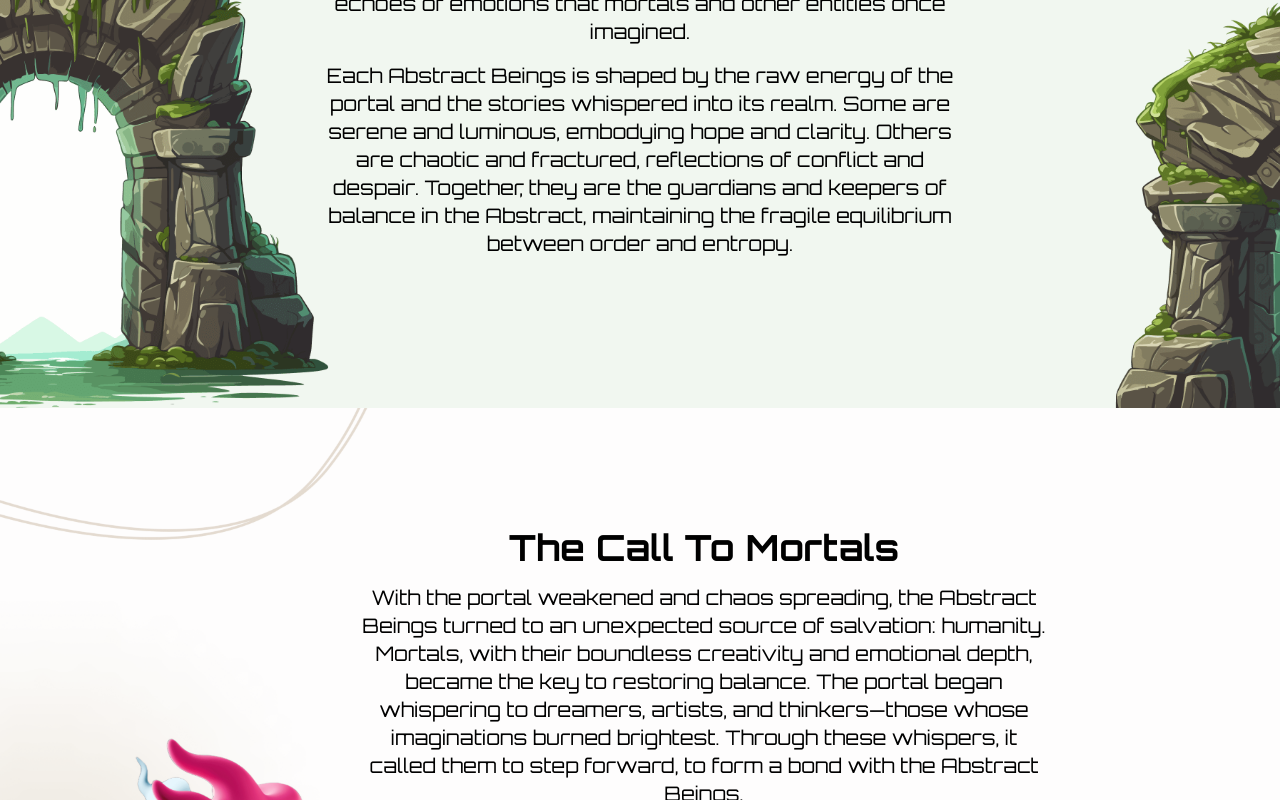
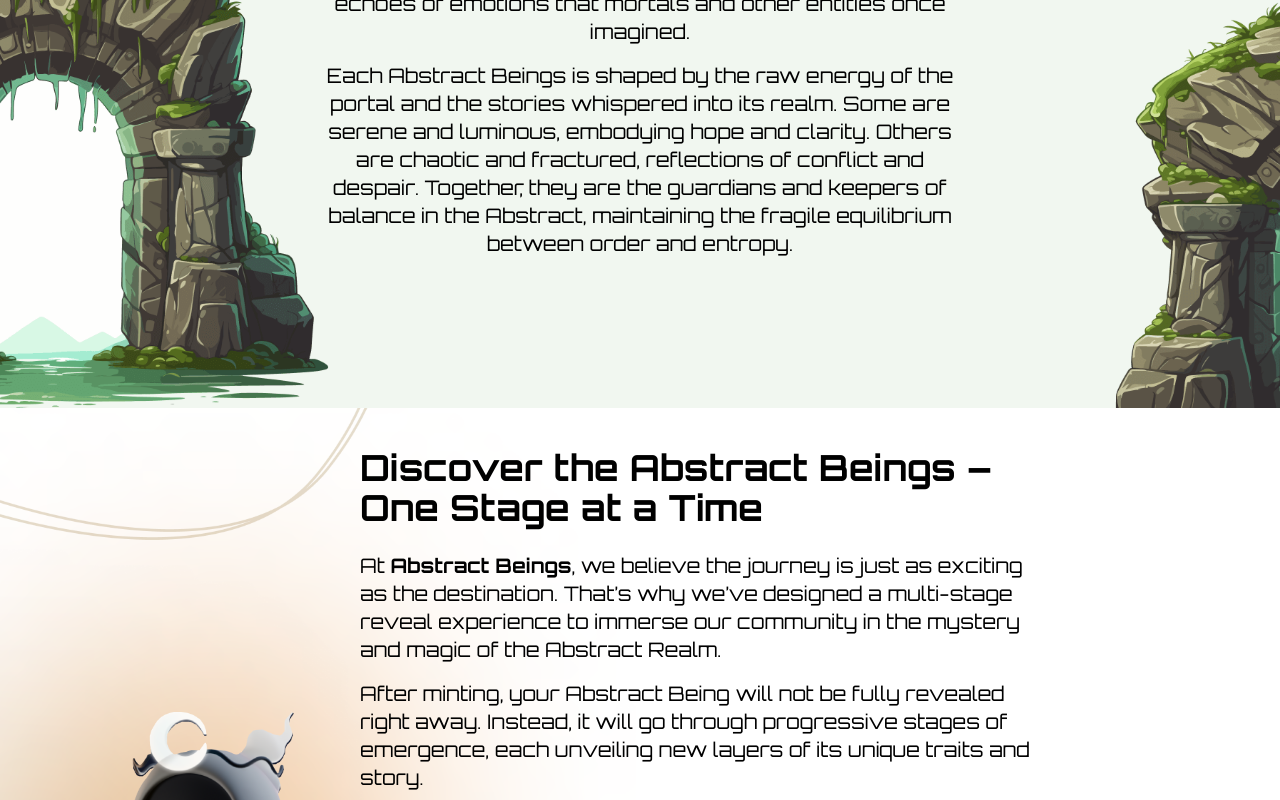
Before and after one commit to nesl-it-dev/Abstract-Beings, a Next.js app: page /landing in a window 1280 px wide. Shown: the part 3593-4393 px from the top of the page. Built offline with nearby package versions, Linux system fonts and the light colour scheme.

Commit message:
fix/mortals section updated

```diff
--- a/components/sections/abstract_collective.tsx
+++ b/components/sections/abstract_collective.tsx
@@ -1,10 +1,10 @@
 "use client";
 
+import Button from "@/components/button/button";
+import { PROJECT_NAME } from "@/utils/constants";
 import { motion } from "framer-motion";
 import Image from "next/image";
-import Button from "@/components/button/button";
 import { BsDiscord, BsTwitter } from "react-icons/bs";
-import { PROJECT_NAME } from "@/utils/constants";
 
 const AbstractCollective = () => {
   return (
@@ -55,10 +55,16 @@ const AbstractCollective = () => {
           <Button
             text="Twitter"
             iconComponent={<BsTwitter className="text-3xl" />}
+            onClick={() =>
+              window.open("https://x.com/Abstract_Beings", "__blank")
+            }
           />
           <Button
             text="Discord"
             iconComponent={<BsDiscord className="text-3xl" />}
+            onClick={() =>
+              window.open("https://discord.gg/XRPj2PxwXs", "__blank")
+            }
           />
         </div>
       </div>
--- a/components/sections/abstract_section.tsx
+++ b/components/sections/abstract_section.tsx
@@ -69,6 +69,9 @@ const AbstractSection = () => {
             text="Discord"
             iconComponent={<FaDiscord className="text-3xl" />}
             width={180}
+            onClick={() =>
+              window.open("https://discord.gg/XRPj2PxwXs", "__blank")
+            }
           />
         </div>
       </div>
@@ -81,7 +84,7 @@ const AbstractSection = () => {
         transition={{ duration: 0.8, ease: "easeInOut" }}
       >
         <Image
-          src="/ghost_3.png"
+          src="/Rotating_Robot.png"
           alt="Abstract Chain Character"
           width={600}
           height={600}
--- a/components/sections/footer.tsx
+++ b/components/sections/footer.tsx
@@ -74,13 +74,17 @@ const Footer = () => {
         {/* Social Icons */}
         <div className="flex space-x-6 mt-4">
           <a
-            href="#"
+            href="https://x.com/Abstract_Beings"
+            target="_blank"
+            rel="noopener noreferrer"
             className="hover:scale-110 transition transform duration-300"
           >
             <BsTwitter className="w-10 h-10 text-black" />
           </a>
           <a
-            href="#"
+            href="https://discord.gg/XRPj2PxwXs"
+            target="_blank"
+            rel="noopener noreferrer"
             className="hover:scale-110 transition transform duration-300"
           >
             <BsDiscord className="w-10 h-10 text-black" />
--- a/components/sections/mortals.tsx
+++ b/components/sections/mortals.tsx
@@ -20,33 +20,69 @@ const CallToMortals = () => {
       </div>
 
       {/* Content Box */}
-      <div className="relative md:absolute md:right-[15%] lg:right-[1%] xl:right-[15%] md:top-[10%] lg:max-w-[70%] xl:max-w-screen-md w-full  p-6 sm:p-8 md:p-10 max-h-[60%] overflow-y-auto scroll-container">
-        <h1 className="text-3xl sm:text-4xl font-bold text-black mb-4">
-          The Call To <span className="text-black text-4xl">Mortals</span>
+      <div className="relative md:absolute md:right-[15%] lg:right-[1%] xl:right-[15%] md:top-[5%] lg:max-w-[70%] xl:max-w-screen-md w-full p-6 sm:p-8 md:p-10 !pt-0 max-h-[70%] overflow-hidden flex flex-col gap-6 text-left">
+        <h1 className="text-3xl sm:text-4xl font-bold text-black">
+          Discover the Abstract Beings – One Stage at a Time
         </h1>
+        <div className="flex-1 overflow-y-auto scroll-container">
           <p className="text-black text-sm sm:text-lg md:text-xl leading-relaxed">
-          With the portal weakened and chaos spreading, the Abstract Beings
-          turned to an unexpected source of salvation: humanity. Mortals, with
-          their boundless creativity and emotional depth, became the key to
-          restoring balance. The portal began whispering to dreamers, artists,
-          and thinkers—those whose imaginations burned brightest. Through these
-          whispers, it called them to step forward, to form a bond with the
-          Abstract Beings.
+            At <strong>Abstract Beings</strong>, we believe the journey is just
+            as exciting as the destination. That’s why we’ve designed a
+            multi-stage reveal experience to immerse our community in the
+            mystery and magic of the Abstract Realm.
           </p>
           <p className="text-black text-sm sm:text-lg md:text-xl leading-relaxed mt-4">
-          When a human bonds with an {PROJECT_NAME}, a profound transformation
-          occurs. The being takes on traits of its human partner, reflecting
-          their inner self—their dreams, fears, and ambitions. This bond is not
-          mere companionship; it is a fusion of worlds, where imagination shapes
-          reality.
+            After minting, your Abstract Being will not be fully revealed right
+            away. Instead, it will go through progressive stages of emergence,
+            each unveiling new layers of its unique traits and story.
           </p>
+          <h2 className="text-2xl font-semibold text-black mt-6 mb-4">
+            How It Works:
+          </h2>
+          <p className="text-black text-sm sm:text-lg md:text-xl leading-relaxed">
+            🌀 Here’s what to expect:
+          </p>
+          <ul className="text-black text-sm sm:text-lg md:text-xl leading-relaxed mt-2 list-disc pl-6">
+            <li>
+              <strong>Stage 1:</strong> Placeholder - A glowing animated Portal
+              from which your Being will emerge
+            </li>
+            <li>
+              <strong>Stage 2:</strong> Background - The environment of your
+              Being is revealed.
+            </li>
+            <li>
+              <strong>Stage 3:</strong> Traits - Core elements like body and
+              emissions emerge.
+            </li>
+            <li>
+              <strong>Stage 4:</strong> Full Reveal - Accessories and details
+              complete your Abstract Being.
+            </li>
+          </ul>
+          <h2 className="text-2xl font-semibold text-black mt-6 mb-4">
+            Why Multi-Stage Reveal?
+          </h2>
+          <ul className="text-black text-sm sm:text-lg md:text-xl leading-relaxed mt-2 list-disc pl-6">
+            <li>
+              <strong>Mystery and Anticipation:</strong> Each stage builds
+              excitement and keeps you engaged in the journey.
+            </li>
+            <li>
+              <strong>Community Interaction:</strong> Some stages may be tied to
+              community milestones or events, making the experience
+              collaborative.
+            </li>
+            <li>
+              <strong>Unique Lore Integration:</strong> Each reveal is a step
+              deeper into the Abstract Realm, tied to the evolving story of your
+              Being.
+            </li>
+          </ul>
           <p className="text-black text-sm sm:text-lg md:text-xl leading-relaxed mt-4">
-          But this bond comes with a challenge. The Abstract Portal&apos;s
-          energy is finite, and only by restoring its core can the realms be
-          saved. Those who answer the portal&apos;s call are tasked with
-          navigating its mysteries, unraveling its secrets, and helping the
-          Abstract Beings regain their purpose.
+            Will you uncover the full story of your Abstract Being?
           </p>
+        </div>
       </div>
     </div>
   );
```
Also changed, not shown: public/Rotating_Robot.png (added), public/mortals.png. Lines whose indentation alone changed are shown as unchanged.
